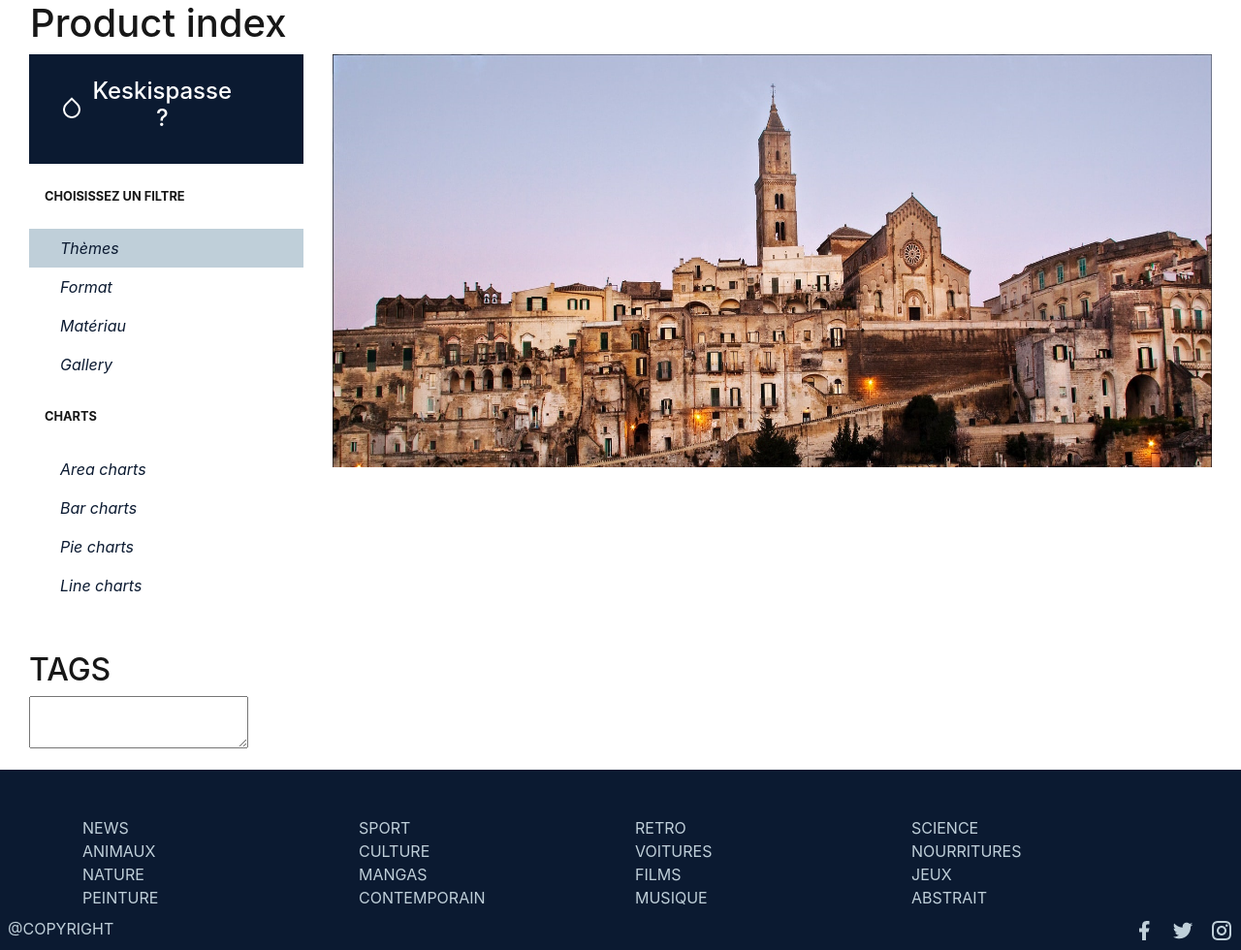
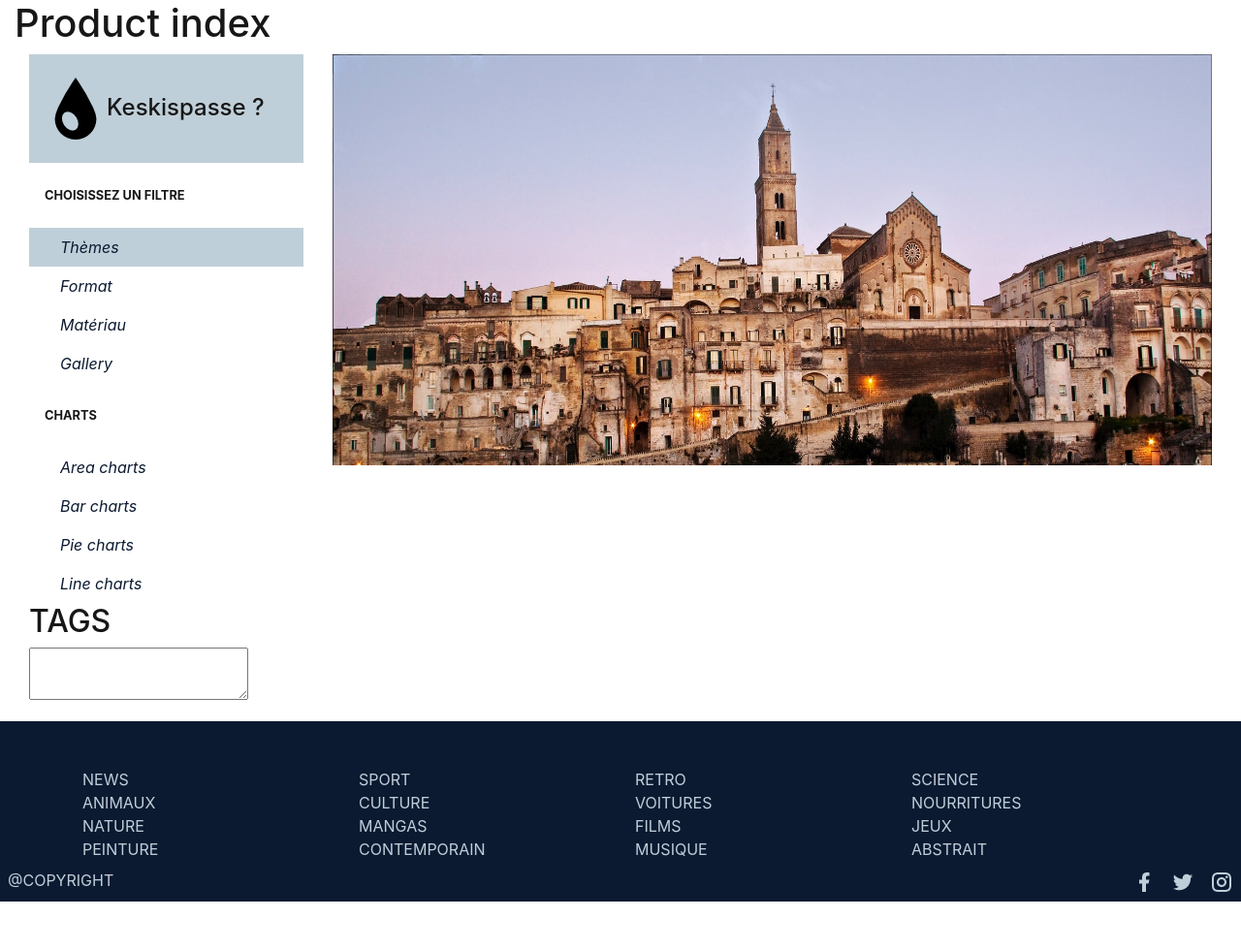
Before and after one commit to Afpa-repo/CDA_20046-2, a Symfony app: template filRouge/templates/product/index.html.twig in a window 1280 px wide. Shown: the part 170-1150 px from the top of the page at 97% size. After the commit the page ends 1100 px from the top, so only its background shows below. Run offline with Twig, Linux system fonts and the light colour scheme; the template is opened without the code that fills it, so the values that code supplies are empty; some libraries are stand-ins or nearby versions.

Commit message:
fix before patch

```diff
--- a/filRouge/templates/product/index.html.twig
+++ b/filRouge/templates/product/index.html.twig
@@ -8,19 +8,18 @@
 
 
         {# Header #}
-    <h1 class="text-left ml-3">Product index</h1>
+    <h1>Product index</h1>
 
 <div class="row p-0 m-0">
     <div class="col-3">
-
     <!-- Vertical navbar -->
 <div class="vertical-nav bg-white" id="sidebar">
-  <div class="py-4 px-3 mb-4 bg-dark">
-    <div class="media d-flex align-items-center ml-3"><img class="img-fluid w-10"
-                                                        src="{{ asset('images/nav/drop-line.png') }}"
+  <div class="py-4 px-3 mb-4 bg-light">
+    <div class="media d-flex align-items-center"><img class="img-fluid w-10"
+                                                        src="{{ asset('images/index/ink-drop.png') }}"
                                                         alt="">
-      <div class="media-body text-white">
-        <h4 class="text-center mr-5">Keskispasse ?</h4>
+      <div class="media-body">
+        <h4 class="m-0">Keskispasse ?</h4>
         <p class="font-weight-light text-muted mb-0"></p>
       </div>
     </div>
@@ -97,7 +96,7 @@
 
         {#Tags#}
 <div class="row p-0 m-0">
-    <div class="col-3 mt-5">
+    <div class="col-3">
         <h2>TAGS</h2>
         <textarea id="tags" name="tags"></textarea>
     </div>
```
Also changed, not shown: filRouge/public/images/nav/drop-line.png (deleted).
